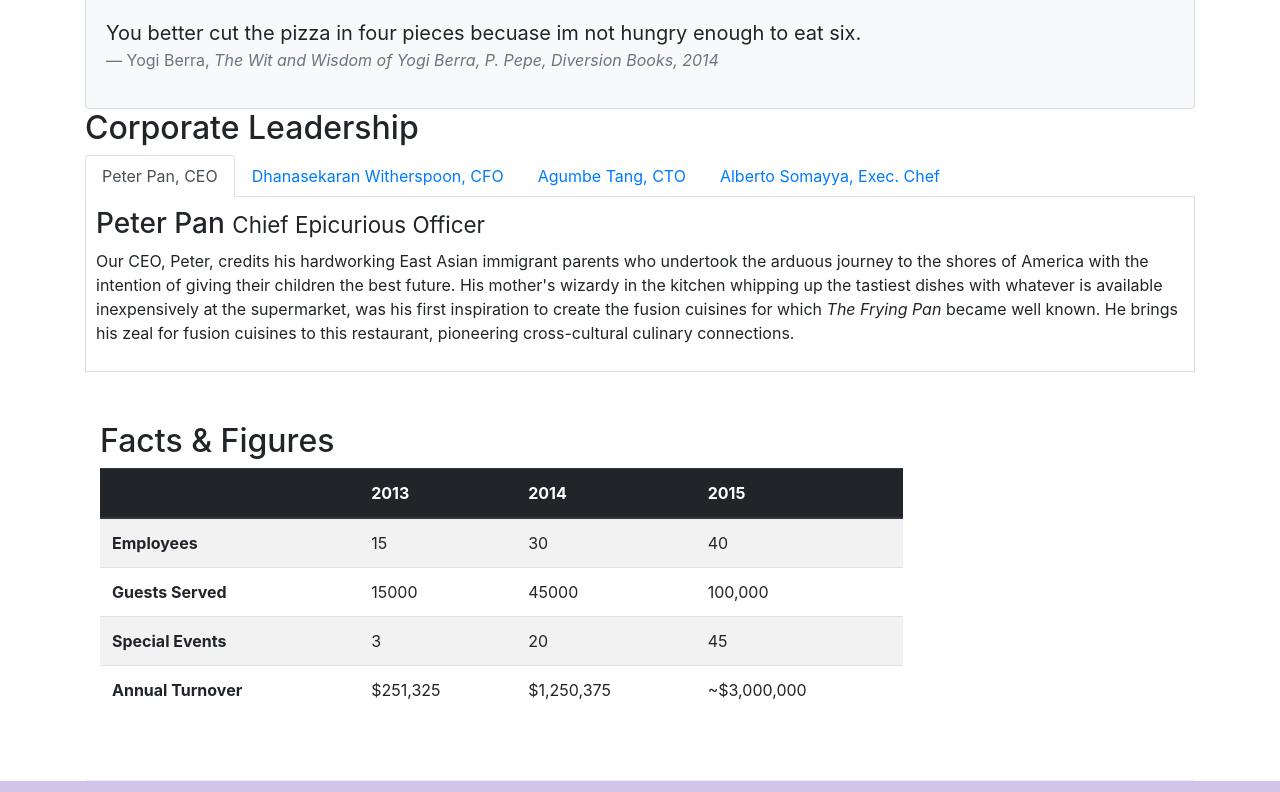
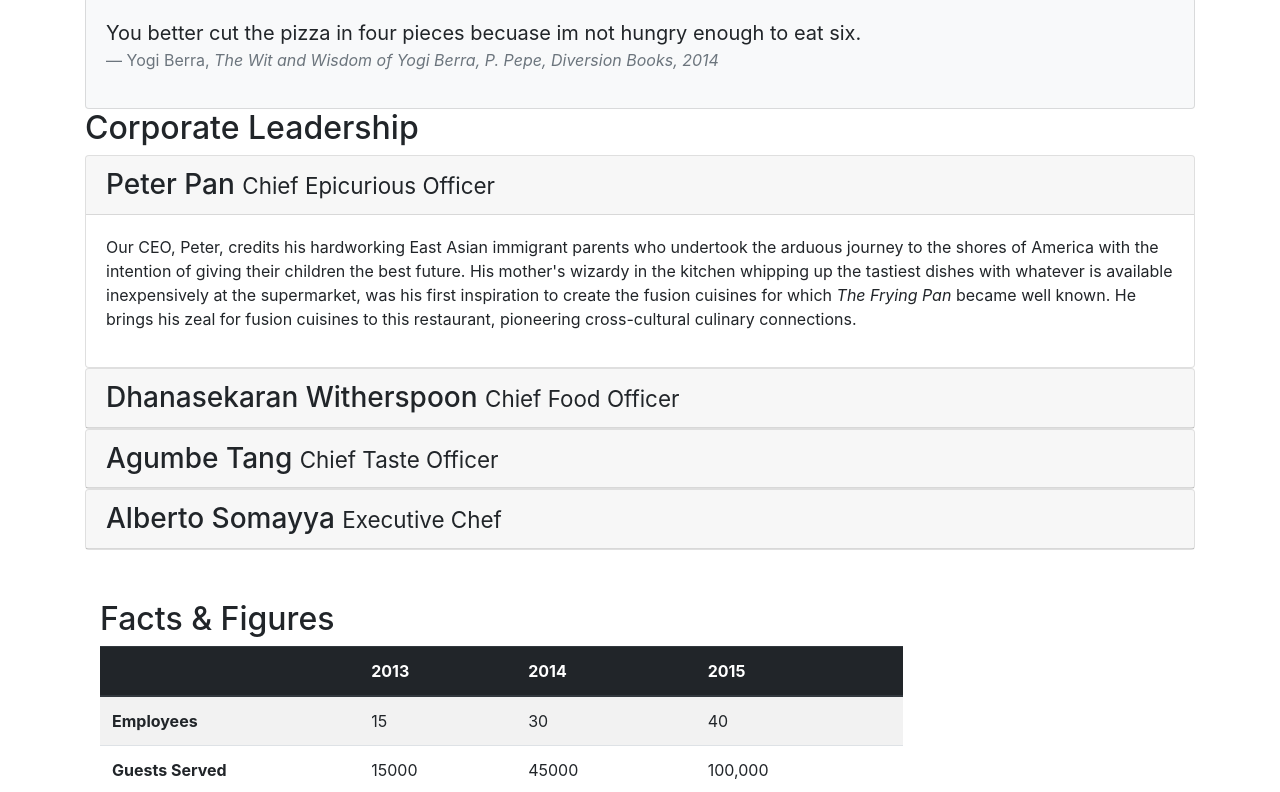
Before and after one commit to prachinayak1509/bootstrap, a website: page aboutus.html in a window 1280 px wide. Shown: the part 762-1554 px from the top of the page. Drawn offline with nearby package versions, Linux system fonts and the light colour scheme.

Commit message:
accordion

```diff
--- a/aboutus.html
+++ b/aboutus.html
@@ -98,37 +98,68 @@
         <div class="row">
             <div class="col-12">
                 <h2>Corporate Leadership</h2>
-                <ul class="nav nav-tabs">
-                    <li class="nav-item">
-                        <a class="nav-link active" href="#peter" role="tab" data-toggle="tab">Peter Pan, CEO</a>
-                    </li>
-                    <li class="nav-item">
-                        <a class="nav-link" href="#danny" role="tab" data-toggle="tab">Dhanasekaran Witherspoon, CFO</a>
-                    </li>
-                    <li class="nav-item">
-                        <a class="nav-link" href="#agumbe" role="tab" data-toggle="tab">Agumbe Tang, CTO</a>
-                    </li>
-                    <li class="nav-item">
-                        <a class="nav-link" href="#alberto" role="tab" data-toggle="tab">Alberto Somayya, Exec. Chef</a>
-                    </li>
-                </ul>
-                <div class="tab-content">
-                    <div role="tabpanel" class="tab-pane fade show active" id="peter">
-                    <h3>Peter Pan <small>Chief Epicurious Officer</small></h3>
+
+                <div id="accordion">
+                    <div class="card">
+                        <div class="card-header" role="tab" id="peterhead">
+                            <h3 class="mb-0">
+                                <a data-toggle="collapse" data-target="#peter">
+                                    Peter Pan <small>Chief Epicurious Officer</small>
+                                </a>
+                            </h3>
+                        </div>
+                        <div role="tabpanel" class="collapse fade show" id="peter" data-parent="#accordion">
+                            <div class="card-body">
                                 <p class="d-none d-sm-block">Our CEO, Peter, credits his hardworking East Asian immigrant parents who undertook the arduous journey to the shores of America with the intention of giving their children the best future. His mother's wizardy in the kitchen whipping up the tastiest dishes with whatever is available inexpensively at the supermarket, was his first inspiration to create the fusion cuisines for which <em>The Frying Pan</em> became well known. He brings his zeal for fusion cuisines to this restaurant, pioneering cross-cultural culinary connections.</p>
                             </div>
-                <div role="tabpanel" class="tab-pane fade" id="danny">
-                    <h3>Dhanasekaran Witherspoon <small>Chief Food Officer</small></h3>
+                         </div>
+                    </div>
+
+                    <div class="card">
+                        <div class="card-header" role="tab" id="dannyhead">
+                            <h3 class="mb-0">
+                                <a data-toggle="collapse" data-target="#danny">
+                                    Dhanasekaran Witherspoon  <small>Chief Food Officer</small>
+                                </a>
+                            </h3>
+                        </div>
+                        <div role="tabpanel" class="collapse fade" id="danny" data-parent="#accordion">
+                            <div class="card-body">
                                 <p class="d-none d-sm-block">Our CFO, Danny, as he is affectionately referred to by his colleagues, comes from a long established family tradition in farming and produce. His experiences growing up on a farm in the Australian outback gave him great appreciation for varieties of food sources. As he puts it in his own words, <em>Everything that runs, wins, and everything that stays, pays!</em></p>
                             </div>
-                <div role="tabpanel" class="tab-pane fade" id="agumbe">
-                    <h3>Agumbe Tang <small>Chief Taste Officer</small></h3>
+                         </div>
+                    </div>
+
+                    <div class="card">
+                        <div class="card-header" role="tab" id="agumbehead">
+                            <h3 class="mb-0">
+                                <a data-toggle="collapse" data-target="#agumbe">
+                                    Agumbe Tang <small>Chief Taste Officer</small>
+                                </a>
+                            </h3>
+                        </div>
+                        <div role="tabpanel" class="collapse fade" id="agumbe" data-parent="#accordion">
+                            <div class="card-body">
                                 <p class="d-none d-sm-block">Blessed with the most discerning gustatory sense, Agumbe, our CTO, personally ensures that every dish that we serve meets his exacting tastes. Our chefs dread the tongue lashing that ensues if their dish does not meet his exacting standards. He lives by his motto, <em>You click only if you survive my lick.</em></p>
                             </div>
-                <div role="tabpanel" class="tab-pane fade" id="alberto">
-                    <h3>Alberto Somayya <small>Executive Chef</small></h3>
+                         </div>
+                    </div>
+
+                    <div class="card">
+                        <div class="card-header" role="tab" id="albertohead">
+                            <h3 class="mb-0">
+                                <a data-toggle="collapse" data-target="#alberto">
+                                    Alberto Somayya <small>Executive Chef</small>
+                                </a>
+                            </h3>
+                        </div>
+                        <div role="tabpanel" class="collapse fade" id="alberto" data-parent="#accordion">
+                            <div class="card-body">
                                 <p class="d-none d-sm-block">Award winning three-star Michelin chef with wide International experience having worked closely with whos-who in the culinary world, he specializes in creating mouthwatering Indo-Italian fusion experiences. He says, <em>Put together the cuisines from the two craziest cultures, and you get a winning hit! Amma Mia!</em></p>
                             </div>
+                         </div>
+                    </div>
+
              </div>
          </div>
        </div>
```
Lines whose indentation alone changed are shown as unchanged.
